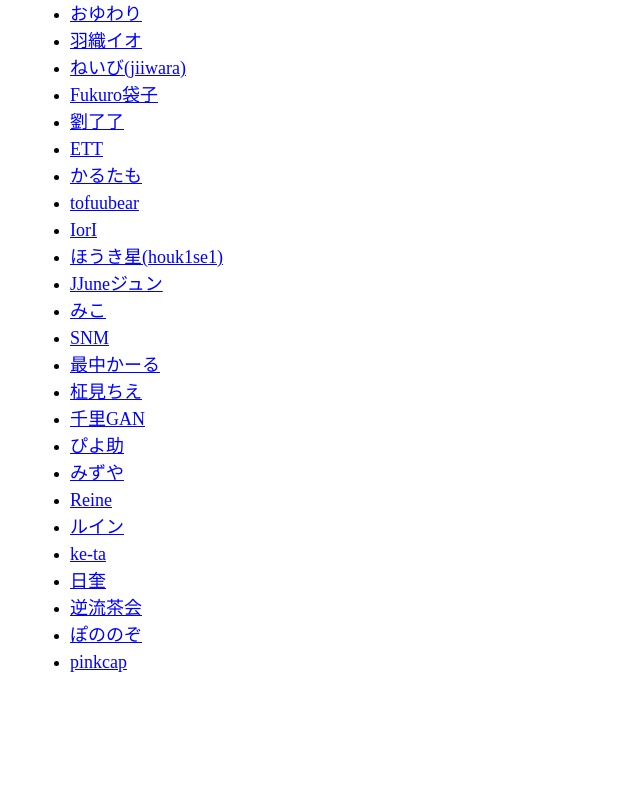
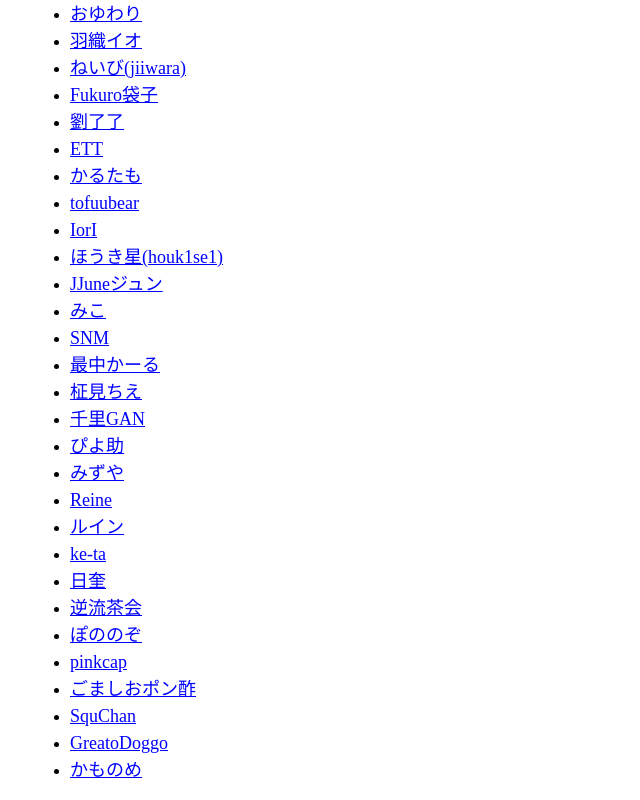
Before and after one commit to doudounaban/doudounaban.github.io, a plain HTML site: page index.html in a window 1280 px wide. Shown: the part 1216-2016 px from the top of the page, without its empty margins (0-640 px from the left). Before the commit the page ends 1908 px from the top, so only its background shows below. Drawn offline with Linux system fonts and the light colour scheme.

Commit message:
Add files via upload

```diff
--- a/index.html
+++ b/index.html
@@ -93,6 +93,10 @@
                 <li><a target="_blank" href="https://www.pixiv.net/users/50258193">逆流茶会</a></li>
                 <li><a target="_blank" href="https://www.pixiv.net/users/2284087">ぽののぞ</a></li>
                 <li><a target="_blank" href="https://www.pixiv.net/users/74749248">pinkcap</a></li>
+                <li><a target="_blank" href="https://www.pixiv.net/users/56895750">ごましおポン酢</a></li>
+                <li><a target="_blank" href="https://www.pixiv.net/users/2363169">SquChan</a></li>
+                <li><a target="_blank" href="https://www.pixiv.net/users/8606625">GreatoDoggo</a></li>
+                <li><a target="_blank" href="https://www.pixiv.net/users/8814278">かものめ</a></li>
             </ul>
         </div>
 
```
